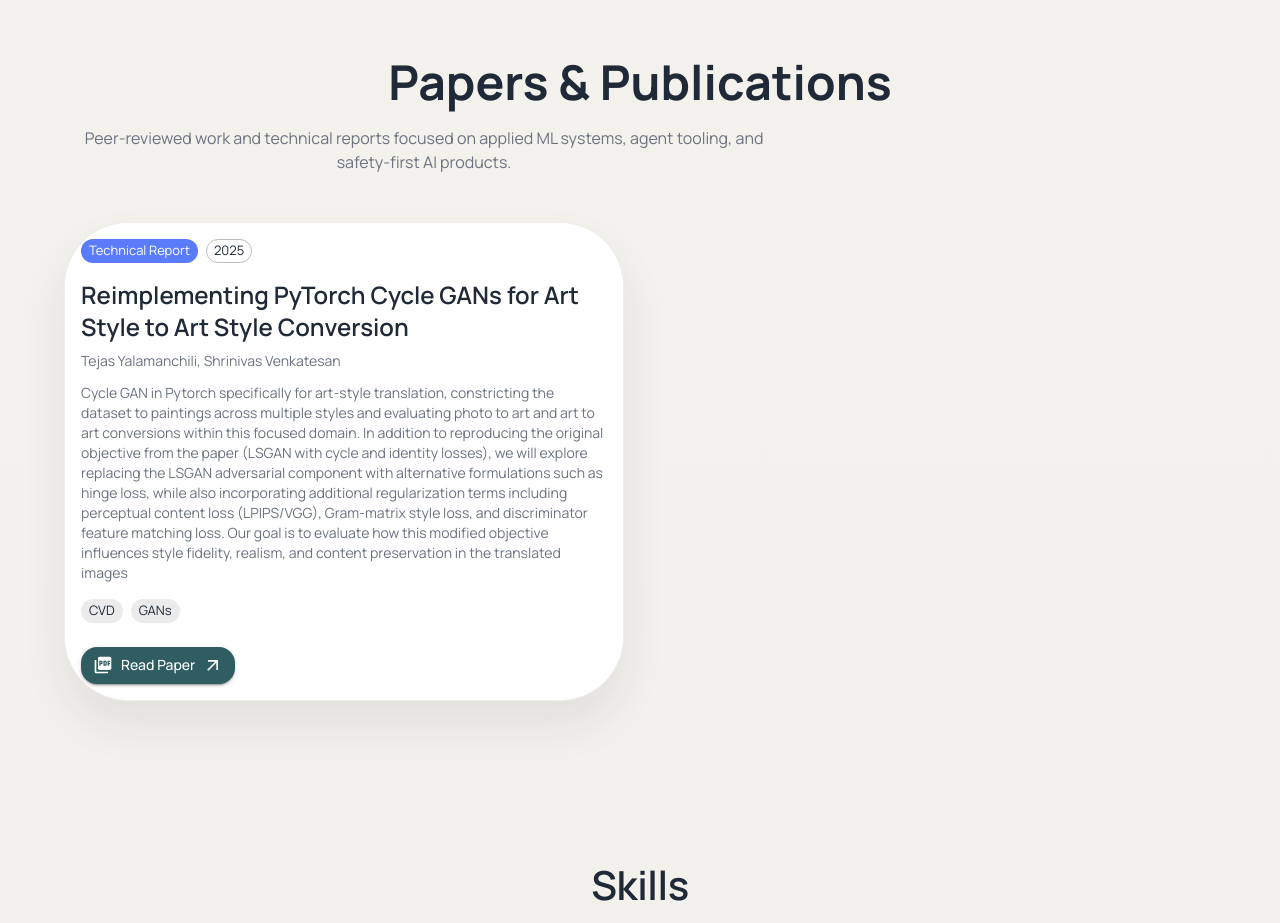
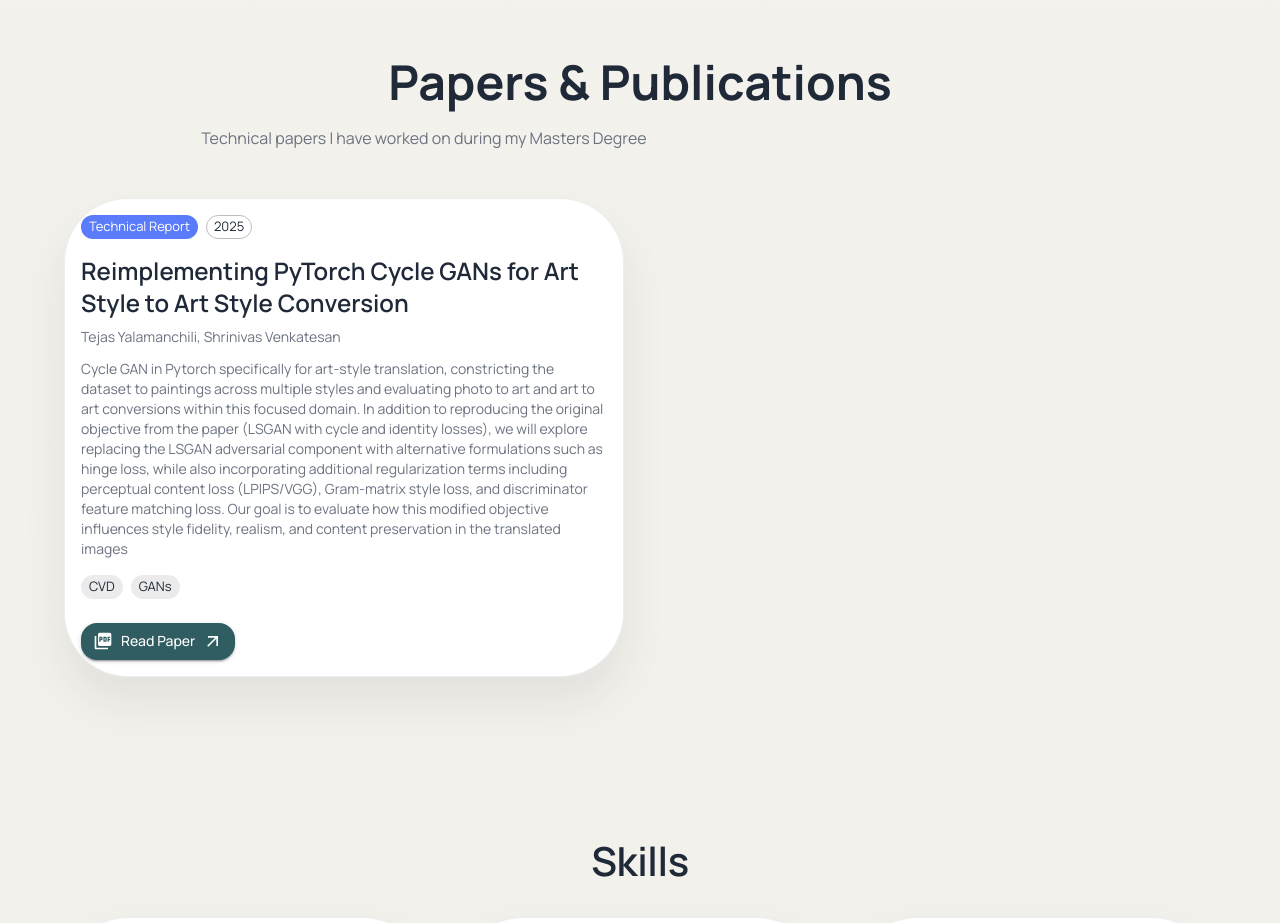
Before and after one commit to YalmanchiliTejas/portfolio-website, a React (Create React App) app: page / in a window 1280 px wide. Shown: the part 3280-4203 px from the top of the page. Built offline with nearby package versions, Linux system fonts and the light colour scheme.

Commit message:
Changed the description

```diff
--- a/src/components/Papers.jsx
+++ b/src/components/Papers.jsx
@@ -40,8 +40,7 @@ const Papers = () => {
             Papers & Publications
           </Typography>
           <Typography variant="body1" sx={{ color: 'text.secondary', maxWidth: 720, mx: 'auto' }}>
-            Peer-reviewed work and technical reports focused on applied ML systems, agent tooling, and
-            safety-first AI products.
+            Technical papers I have worked on during my Masters Degree
           </Typography>
         </Stack>
         <Grid container spacing={4}>
```
